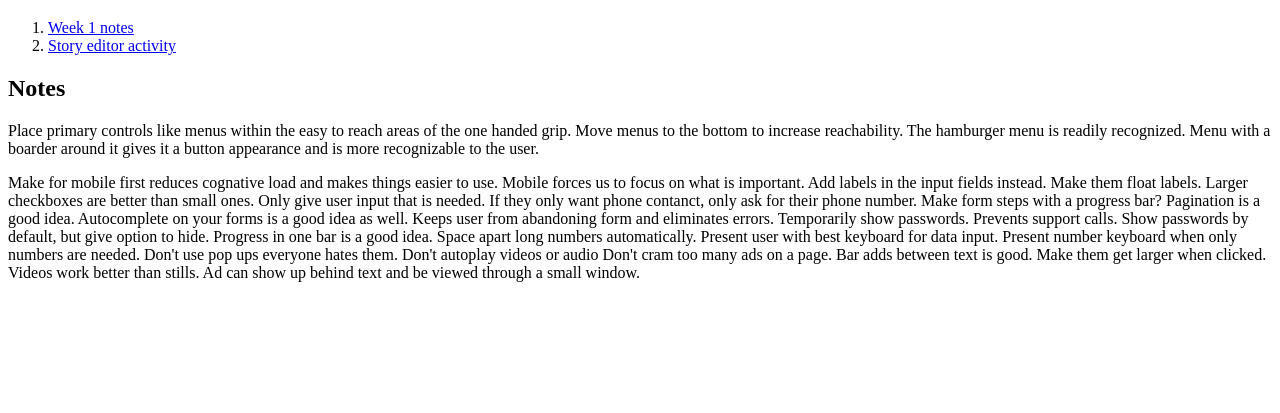
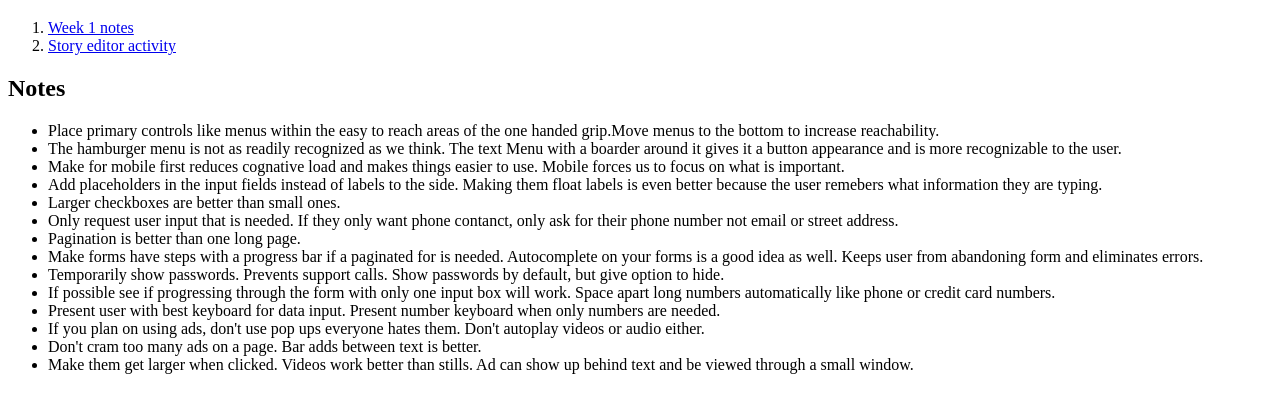
Before and after one commit to TheDefallt/WDD330-Portfolio, a plain HTML site: page week1/index.html in a window 1280 px wide. Shown: the part 61-474 px from the top of the page. Drawn offline with Linux system fonts and the light colour scheme.

Commit message:
Update index.html

```diff
--- a/week1/index.html
+++ b/week1/index.html
@@ -14,22 +14,50 @@
     </ol>
 
     <h2>Notes</h2>
-    <p>Place primary controls like menus within the easy to reach areas of the one handed grip. Move menus to the bottom to increase reachability.
-    The hamburger menu is readily recognized. Menu with a boarder around it gives it a button appearance and is more recognizable to the user.</p>
 
-    <p>Make for mobile first reduces cognative load and makes things easier to use. Mobile forces us to focus on what is important. Add labels in the input fields instead.
-    Make them float labels. Larger checkboxes are better than small ones. Only give user input that is needed. If they only want phone contanct, only ask for their phone number.
-    Make form steps with a progress bar? Pagination is a good idea. Autocomplete on your forms is a good idea as well. Keeps user from abandoning form and eliminates errors.
-    Temporarily show passwords. Prevents support calls. Show passwords by default, but give option to hide.
-
-    Progress in one bar is a good idea. Space apart long numbers automatically.
-
-    Present user with best keyboard for data input. Present number keyboard when only numbers are needed.
-
-    Don't use pop ups everyone hates them. Don't autoplay videos or audio
-
-    Don't cram too many ads on a page. Bar adds between text is good. Make them get larger when clicked. Videos work better than stills. Ad can show up behind text and be viewed
-    through a small window.</p>
-
+    <ul>
+        <li>
+            Place primary controls like menus within the easy to reach areas of the one handed grip.Move menus to the bottom to increase reachability.
+        </li>
+        <li>
+            The hamburger menu is not as readily recognized as we think. The text Menu with a boarder around it gives it a button appearance and is more recognizable to the user.
+        </li>
+        <li>
+            Make for mobile first reduces cognative load and makes things easier to use. Mobile forces us to focus on what is important.
+        </li>
+        <li>
+            Add placeholders in the input fields instead of labels to the side. Making them float labels is even better because the user remebers what information they are typing.
+        </li>
+        <li>
+            Larger checkboxes are better than small ones.
+        </li>
+        <li>
+            Only request user input that is needed. If they only want phone contanct, only ask for their phone number not email or street address.
+        </li>
+        <li>
+            Pagination is better than one long page.
+        </li>
+        <li>
+            Make forms have steps with a progress bar if a paginated for is needed. Autocomplete on your forms is a good idea as well. Keeps user from abandoning form and eliminates errors.
+        </li>
+        <li>
+            Temporarily show passwords. Prevents support calls. Show passwords by default, but give option to hide.
+        </li>
+        <li>
+            If possible see if progressing through the form with only one input box will work. Space apart long numbers automatically like phone or credit card numbers.
+        </li>
+        <li>
+            Present user with best keyboard for data input. Present number keyboard when only numbers are needed.
+        </li>
+        <li>
+            If you plan on using ads, don't use pop ups everyone hates them. Don't autoplay videos or audio either.
+        </li>
+        <li>
+            Don't cram too many ads on a page. Bar adds between text is better.
+        </li>
+        <li>
+            Make them get larger when clicked. Videos work better than stills. Ad can show up behind text and be viewed through a small window.
+        </li>
+    </ul>
 </body>
 </html>
```
